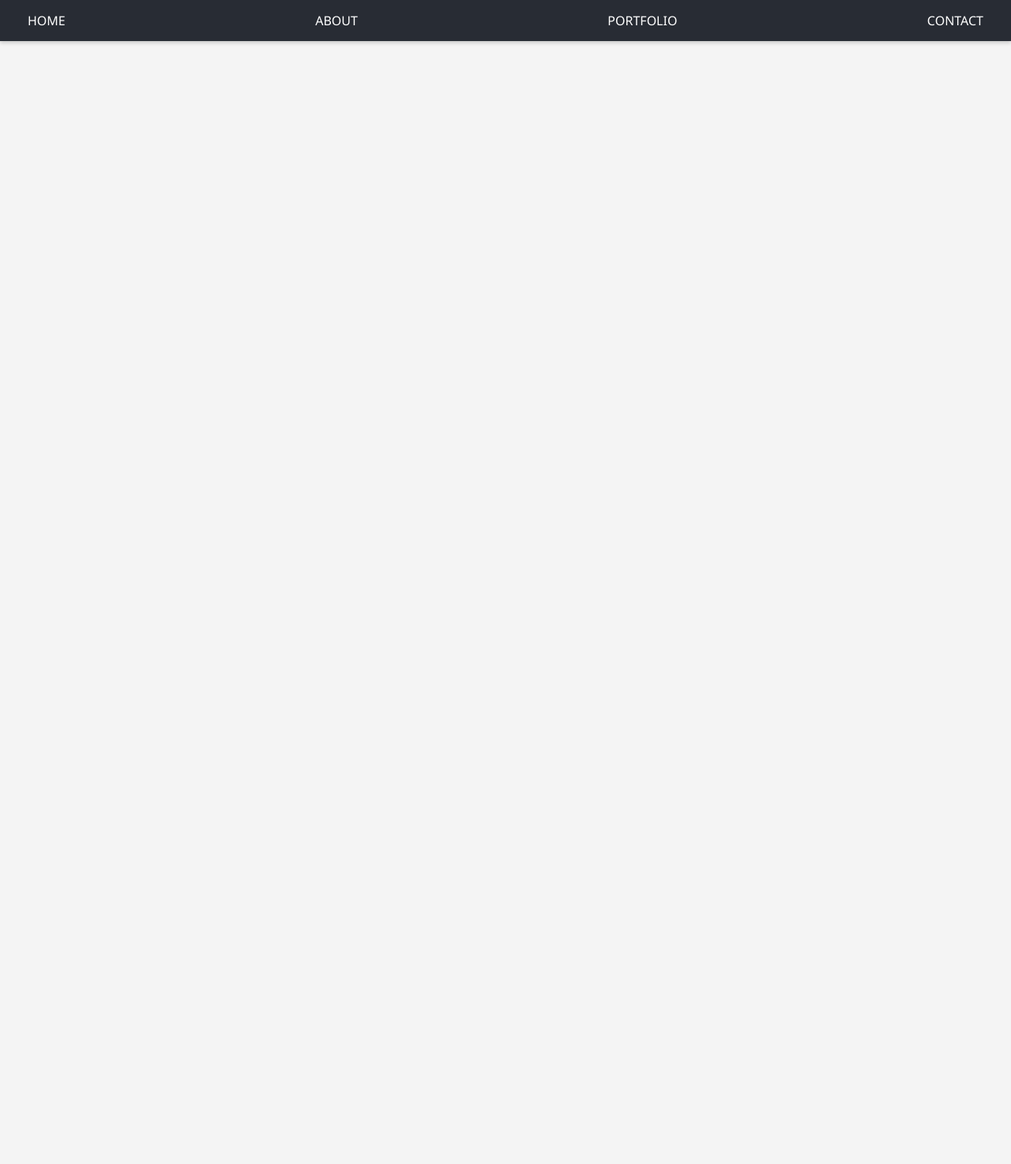
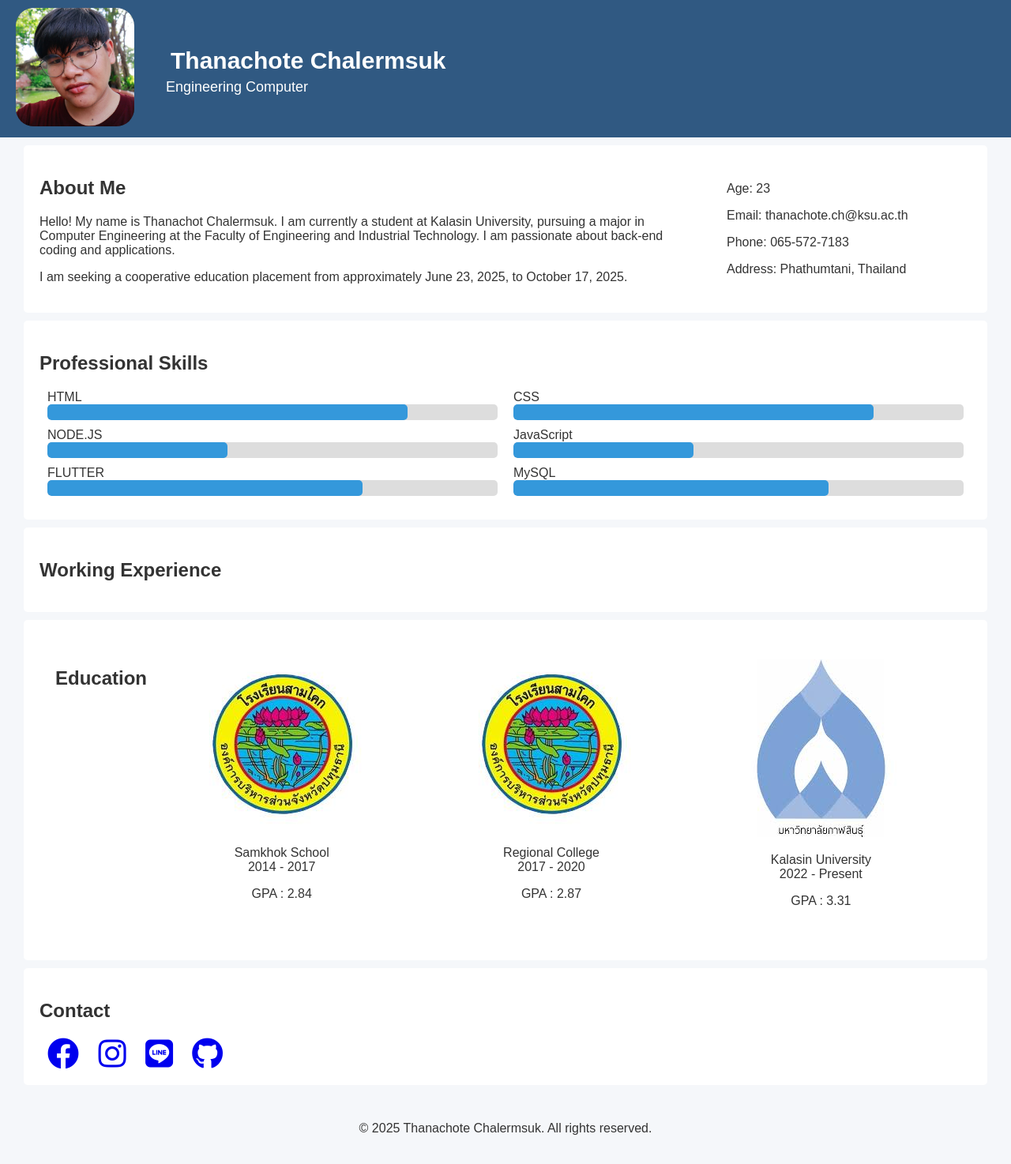
Before and after one commit to Tana-c/resume, a plain HTML site: page index.html in a window 1280 px wide. Shown: the whole page at 79% size. Before the commit the page ends 800 px from the top, so only its background shows below. Drawn offline with Linux system fonts and the light colour scheme.

Commit message:
Add a V2

```diff
--- /dev/null
+++ b/css/styles.css
@@ -0,0 +1,179 @@
+body, html {
+    margin: 0;
+    padding: 0;
+    font-family: 'Arial', sans-serif;
+    background-color: #f5f7fa;
+    color: #333;
+}
+
+.header {
+    display: flex;
+    align-items: center; /* Vertically center align the items */
+    background-color: #305982; /* A dark background color */
+    color: white; /* Light text color for contrast */
+    padding: 10px 20px; /* Padding around the content */
+}
+
+.profile-wrapper {
+    margin-right: 20px; /* Adds some space between the image and the text */
+}
+
+.profile-photo {
+    width: 150px;
+    height: 150px;
+    background-color: #2c3e50;
+    border-radius: 15%; /* Example color */
+    margin-right: 20px; /* Adds spacing between the photo and the text */
+}
+
+
+.profile-info {
+    text-align: left; /* Aligns the text to the left */
+}
+
+.profile-info h1 {
+    margin: 1px; /* Removes default margin */
+    padding: 5px; /* Adjusts padding if necessary */
+    font-size: 30px; /* Larger text for the name */
+}
+
+.profile-info p {
+    margin: 0;
+    font-size: 18px; /* Slightly smaller font size for the subtitle */
+}
+
+
+.about-me {
+    display: flex;
+    align-items: start;
+    justify-content: space-between;
+    padding: 20px;
+    background-color: #f5f7fa;
+    color: #333;
+}
+
+.profile-container {
+    display: flex;
+    flex: 1;
+    margin-right: 20px; /* Adds some space between the main content and the aside */
+}
+
+
+.profile-content {
+    flex: auto; /* Takes up remaining space */
+}
+
+.contact-info {
+    flex-basis: 300px; /* Adjust based on your preference */
+    background: #fff; /* Gives a distinct background */
+    padding: 10px;
+    border-radius: 0px;
+
+}
+
+.contact-info p {
+    margin-bottom: 10px; /* Adds space between contact lines */
+}
+
+@media (max-width: 768px) {
+    .about-me {
+        flex-direction: column;
+    }
+
+    .profile-container,
+    .contact-info {
+        flex-basis: 100%; /* Makes them stack on smaller screens */
+        margin-right: 0;
+    }
+}
+
+
+.about-me, .skills, .experience,  .contact {
+    padding: 20px;
+    background-color: white;
+    margin: 10px 30px;
+    border-radius: 5px;
+}
+.education {
+    display: flex; /* Aligns children elements in a row */
+    justify-content: first baseline; /* Distributes space around items */
+    align-items: normal; /* Vertically aligns items in the middle */
+    padding: 40px;
+    background-color: white;
+    margin: 10px 30px;
+    border-radius: 5px;
+    flex-wrap: nowrap; /* Allows items to wrap onto the next line on smaller screens */
+}
+
+.education1, .education2, .education3 {
+    flex: 1; /* Each child will take equal space */
+    padding: 10px; /* Adds space inside each educational section */
+    text-align: center; /* Centers the content */
+}
+
+.samkhok-photo, .kalasin-photo {
+    max-width: 100%; /* Makes the image responsive */
+    height: auto; /* Maintains the aspect ratio */
+    border-radius: 5px; /* Optional: Rounds the corners of the images */
+}
+
+
+.skills {
+    text-align: left;
+    padding: 20px;
+    margin: 10px 30px;
+    background-color: white;
+    border-radius: 5px;
+}
+
+.skills-container {
+    display: flex;
+    justify-content: space-around; /* Evenly space the skill groups */
+    align-items: flex-start;
+}
+
+.skill-group {
+    flex: 1; /* Allows each group to take equal width */
+    margin: 0 10px; /* Adds spacing between groups */
+}
+
+.skill {
+    margin-bottom: 10px;
+}
+
+.progress {
+    background-color: #ddd; /* Light gray background for progress bar */
+    border-radius: 5px;
+    overflow: hidden;
+    width: 100%;
+}
+
+.progress-bar {
+    height: 20px;
+    border-radius: 5px;
+    background-color: #3498db; /* Blue color for the progress bar */
+}
+.profile-images img {
+    width: 100px;  /* Adjust size as needed */
+    height: 100px;
+    border-radius: 50%;  /* Makes the images round */
+    margin-right: 10px;  /* Spacing between images */
+}
+
+.social-links a i {
+    font-size: 40px;  /* Size of icons */
+    margin: 0 10px;  /* Space between icons */
+    transition: color 0.3s;  /* Color change on hover */
+}
+
+.social-links a:hover i {
+    color: #3498db;  /* Change color on hover */
+}
+
+
+footer {
+    text-align: center;
+    padding: 20px;
+    background-color: #f5f7fa;
+    color: #333;
+}
--- a/index.html
+++ b/index.html
@@ -3,24 +3,125 @@
 <head>
     <meta charset="UTF-8">
     <meta name="viewport" content="width=device-width, initial-scale=1.0">
-    <title>Custom Navbar</title>
-    <link rel="stylesheet" href="styles.css">
-    <link rel="stylesheet" href="https://cdnjs.cloudflare.com/ajax/libs/font-awesome/4.7.0/css/font-awesome.min.css">
+    <title>Thanachote Chalermsuk Resume</title>
+    <link rel="stylesheet" href="css/styles.css">
+    <link rel="stylesheet" href="https://cdnjs.cloudflare.com/ajax/libs/font-awesome/5.15.3/css/all.min.css">
+
 </head>
 <body>
-    <header class="navbar-top">
-        <nav class="navbar">
-            <a href="javascript:void(0);" class="menu-icon" onclick="toggleMenu()">
-                <i class="fa fa-bars"></i>
-            </a>
-            <a href="#home" class="nav-link">HOME</a>
-            <a href="#about" class="nav-link">ABOUT</a>
-            <a href="#portfolio" class="nav-link">PORTFOLIO</a>
-            <a href="#contact" class="nav-link">CONTACT</a>
-            </a>
-        </nav>
+    <header class="header">
+        <div class="profile-wrapper">
+            <img src="images/pro.jpg" alt="Thanachote Chalermsuk" class="profile-photo">
+        </div>
+        <aside class="profile-info">
+            <h1>Thanachote Chalermsuk</h1>
+            <p>Engineering Computer</p>
+        </aside>
     </header>
 
-    <script src="script.js"></script>
+    <section class="about-me">
+        <div class="profile-container">
+            <div class="profile-content">
+                <h2>About Me</h2>
+                <p>Hello! My name is Thanachot Chalermsuk. I am currently a student at Kalasin University, pursuing a major in Computer Engineering at the Faculty of Engineering and Industrial Technology. I am passionate about back-end coding and applications.
+                </p>
+                <p>
+                    I am seeking a cooperative education placement from approximately
+                    June 23, 2025, to October 17, 2025.
+                    </p>
+            </div>
+        </div>
+        <aside class="contact-info">
+            <p>Age:     23</p>
+            <p>Email:   thanachote.ch@ksu.ac.th</p>
+            <p>Phone:   065-572-7183</p>
+            <p>Address: Phathumtani, Thailand</p>
+        </aside>
+    </section>
+
+
+    <section class="skills">
+        <h2>Professional Skills</h2>
+        <div class="skills-container">
+            <div class="skill-group">
+                <div class="skill">
+                    <label>HTML</label>
+                    <div class="progress">
+                        <div class="progress-bar" style="width: 80%; background-color: #3498db;"></div>
+                    </div>
+                </div>
+                <div class="skill">
+                    <label>NODE.JS</label>
+                    <div class="progress">
+                        <div class="progress-bar" style="width: 40%; background-color: #3498db;"></div>
+                    </div>
+                </div>
+                <div class="skill">
+                    <label>FLUTTER</label>
+                    <div class="progress">
+                        <div class="progress-bar" style="width: 70%; background-color: #3498db;"></div>
+                    </div>
+                </div>
+            </div>
+            <div class="skill-group">
+                <div class="skill">
+                    <label>CSS</label>
+                    <div class="progress">
+                        <div class="progress-bar" style="width: 80%; background-color: #3498db;"></div>
+                    </div>
+                </div>
+                <div class="skill">
+                    <label>JavaScript</label>
+                    <div class="progress">
+                        <div class="progress-bar" style="width: 40%; background-color: #3498db;"></div>
+                    </div>
+                </div>
+                <div class="skill">
+                    <label>MySQL</label>
+                    <div class="progress">
+                        <div class="progress-bar" style="width: 70%; background-color: #3498db;"></div>
+                    </div>
+                </div>
+            </div>
+        </div>
+    </section>
+
+    <section class="experience">
+        <h2>Working Experience</h2>
+        <!-- Working experience details here -->
+    </section>
+<section class="education">
+    <h2>Education</h2>
+    <section class="education1">
+        <img src="images/samkhok.jpg" alt="Samkhok School" class="school-photo">
+        <p>Samkhok School<br>2014 - 2017</p>
+        <p>GPA : 2.84</p>
+    </section>
+    <section class="education2">
+        <img src="images/samkhok.jpg" alt="Regional College" class="school-photo">
+        <p>Regional College<br>2017 - 2020</p>
+        <p>GPA : 2.87</p>
+    </section>
+    <section class="education3">
+        <img src="images/kalasin.jpg" alt="Kalasin University" class="school-photo">
+        <p>Kalasin University<br>2022 - Present</p>
+        <p>GPA : 3.31</p>
+    </section>
+</section>
+
+    <section class="contact">
+        <h2>Contact</h2>
+        <div class="social-links">
+            <a href="https://www.facebook.com/thanchote.chalermsuk/" target="_blank"><i class="fab fa-facebook"></i></a>
+            <a href="https://www.instagram.com/thanachote_cy/" target="_blank"><i class="fab fa-instagram"></i></a>
+            <a href="https://line.me/ti/p/tEmQVLlXyv" target="_blank"><i class="fab fa-line"></i></a>
+            <a href="https://github.com/Tana-c" target="_blank"><i class="fab fa-github"></i></a>
+        </div>
+
+
+    </section>
+    <footer class="footer">
+        <p>&copy; 2025 Thanachote Chalermsuk. All rights reserved.</p>
+    </footer>
 </body>
 </html>
--- a/script.js
+++ /dev/null
@@ -1,14 +0,0 @@
-function toggleMenu() {
-    const navbar = document.querySelector('.navbar');
-    navbar.classList.toggle('open');
-    const links = document.querySelectorAll('.navbar a:not(.menu-icon)');
-    if (navbar.classList.contains('open')) {
-        links.forEach(link => {
-            link.style.animation = 'slideIn 0.5s ease forwards';
-        });
-    } else {
-        links.forEach(link => {
-            link.style.animation = 'none';
-        });
-    }
-}
--- a/styles.css
+++ /dev/null
@@ -1,66 +0,0 @@
-body, html {
-    margin: 0;
-    padding: 0;
-    font-family: 'Segoe UI', Tahoma, Geneva, Verdana, sans-serif;
-    background: #f4f4f4;
-    color: #333;
-}
-
-.navbar-top {
-    background-color: #282c34; /* Dark background for the navbar */
-    color: #ffffff;
-    width: 100%;
-    position: fixed;
-    top: 0;
-    z-index: 1000;
-    box-shadow: 0 2px 5px rgba(0,0,0,0.2);
-}
-
-.navbar {
-    display: flex;
-    justify-content: space-between;
-    align-items: center;
-    padding: 0 20px;
-}
-
-.navbar a.nav-link, .navbar a.menu-icon {
-    color: #ffffff;
-    padding: 15px;
-    text-decoration: none;
-    transition: color 0.3s;
-}
-
-.navbar a.nav-link:hover, .navbar a.search:hover {
-    color: #af4c4c; /* Subtle hover effect */
-}
-
-.menu-icon {
-    display: none;
-    cursor: pointer;
-}
-
-@media (max-width: 768px) {
-    .menu-icon {
-        display: block;
-    }
-    .navbar a:not(.menu-icon) {
-        display: none;
-    }
-    .navbar.open a {
-        display: block;
-        width: 100%;
-        text-align: center;
-    }
-}
-
-/* Responsive toggle animation */
-@keyframes slideIn {
-    from {
-        opacity: 0;
-        transform: translateY(-20px);
-    }
-    to {
-        opacity: 1;
-        transform: translateY(0);
-    }
-}
```
Also changed, not shown: js/script.js (added, +17 -0 lines), images/0.jpg (deleted), images/kalasin.jpg (added), images/samkhok.jpg (added).
